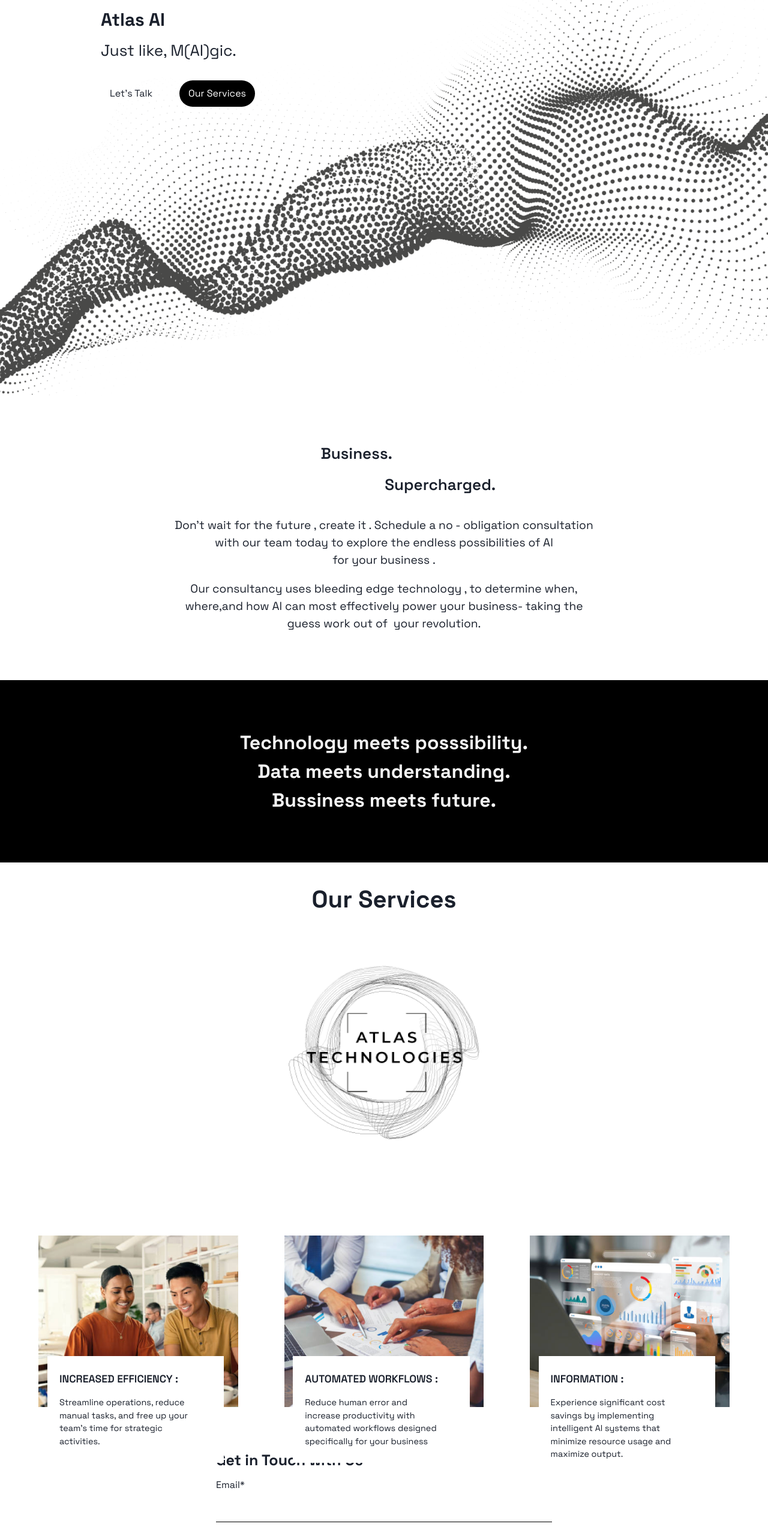
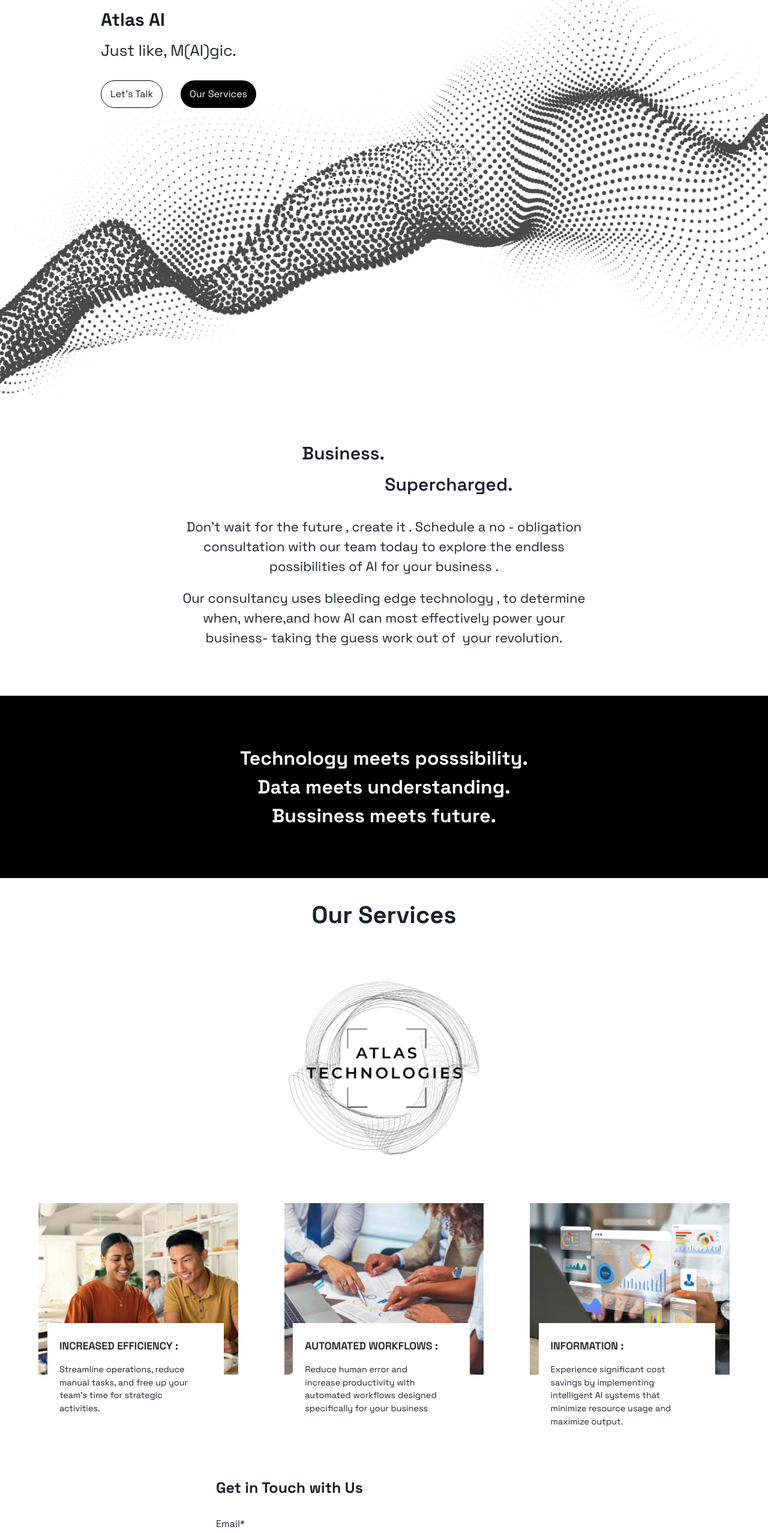
Before and after one commit to Draevyn-Atlas/consoli, a React (Vite) app: page / in a window 1280 px wide. Shown: the part 140-2696 px from the top of the page at 60% size. Built offline with nearby package versions, Linux system fonts and the light colour scheme.

Commit message:
removed overlaping of get in touch

```diff
--- a/src/components/ContactForm.css
+++ b/src/components/ContactForm.css
@@ -2,13 +2,14 @@
   max-width: 600px;
   margin: 0 auto;
   padding: 20px;
+  margin-top: 50px;
   /* border: 10px solid red; */
   border-radius: 5px;
 
 }
 
 .top {
-  margin-bottom: 10px;
+  margin-bottom: 30px;
   font-size: 25px;
   font-weight: bold;
 }
--- a/src/components/Footer.css
+++ b/src/components/Footer.css
@@ -39,7 +39,7 @@
 .uper p {
   font-size: 20px;
   font-weight: 700;
-  margin-left: 40px;
+  margin-left: 10px;
   line-height: 40px;
   margin-top: 20px;
 }
--- a/src/components/MenuBottom.jsx
+++ b/src/components/MenuBottom.jsx
@@ -12,7 +12,7 @@
           <h2>Just like, M(AI)gic.</h2>
         </div>
         <div className="menu_bottom_1--buttons">
-          <button className="menu_bottom_1_button1">
+          <button className="menu_bottom_1_button1" style={{border:"1px solid #000000"}}>
             <Link to="contact_us__form" smooth={true} duration={500}>
               let's talk
             </Link>
--- a/src/components/medium/medium.css
+++ b/src/components/medium/medium.css
@@ -21,9 +21,10 @@
 
   .business_headig> :first-child {
     /* background: #886c6c; */
-    width: 45vw;
+    width: 44vw;
     margin-bottom: 20px;
     text-align: end;
+    font-size: 30px;
   }
 
   .business_headig> :last-child {
@@ -31,6 +32,7 @@
     width: 36vw;
     text-align: start;
     margin-left: auto;
+    font-size: 30px;
   }
 
   .business_subHeading {
@@ -40,7 +42,7 @@
     display: flex;
     flex-direction: column;
     row-gap: 1.2rem;
-    font-size: 1.2rem;
+    font-size: 22px;
   }
 }
 
@@ -61,6 +63,8 @@
 /* services cards */
 .services {
   padding: 50px;
+  margin-top: -80px;
+  margin-bottom: 30px;
 }
 
 .services_cards {
@@ -68,6 +72,7 @@
   display: grid;
   grid-template-columns: repeat(3, 1fr);
   column-gap: 3rem;
+  margin-bottom: 50px;
 
   .services_card {
     /* border: 2px solid gray; */
--- a/src/popups/Joinus.jsx
+++ b/src/popups/Joinus.jsx
@@ -21,7 +21,7 @@
           <ModalHeader>Join Our NewsLetter</ModalHeader>
           <ModalCloseButton />
           <ModalBody pb={6}></ModalBody>
-          <form className="form">
+          <form className="form" style={{marginTop:"-25px"}}>
             <div className="formGroup newsletter_email_div">
               <input
                 type="email"
```
